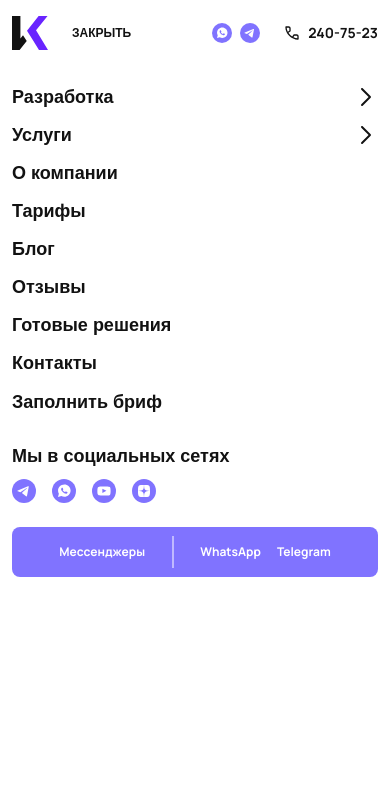
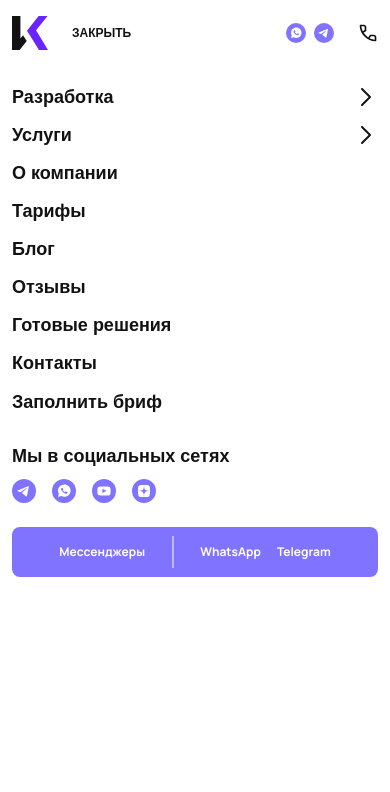
Before and after one commit to onesait/auto-code, a website: page index.html in a window 390 px wide. Both pictures are taken after a click on the button "МЕНЮ". Shown: the top 792 px of the page. Drawn offline with nearby package versions, Linux system fonts and the light colour scheme; a web font is replaced by a local one.

Commit message:
refactor: change phone in mobile menu

```diff
--- a/index.html
+++ b/index.html
@@ -733,8 +733,8 @@
                                 <img src="img/global/telegram-24-circle-ldark.svg" alt="" class="menu__header-messenger-img menu__header-messenger-img--hover">
                             </a>
                         </div>
-                        <a href="#" class="menu__phone">
-                            240-75-23
+                        <a href="tel:+79111529044" class="menu__phone">
+                            8 (911) 152-90-44
                         </a>
                     </div>
                     <div class="row">
--- a/scss/components/_menu.scss
+++ b/scss/components/_menu.scss
@@ -56,15 +56,12 @@
 
   &__phone {
     display: none;
-    align-items: center;
-    gap: 8px;
-    font-weight: 700;
-    color: $dark;
+    font-size: 0;
 
     &::before {
       content: "";
-      width: 16px;
-      height: 16px;
+      width: 20px;
+      height: 20px;
       background: url("../img/global/phone-20-dark.svg") center/contain no-repeat;
     }
   }
```
Also changed, not shown: blog.html (+2 -2 lines), cases.html (+2 -2 lines), single-blog.html (+2 -2 lines), css/style.css.
